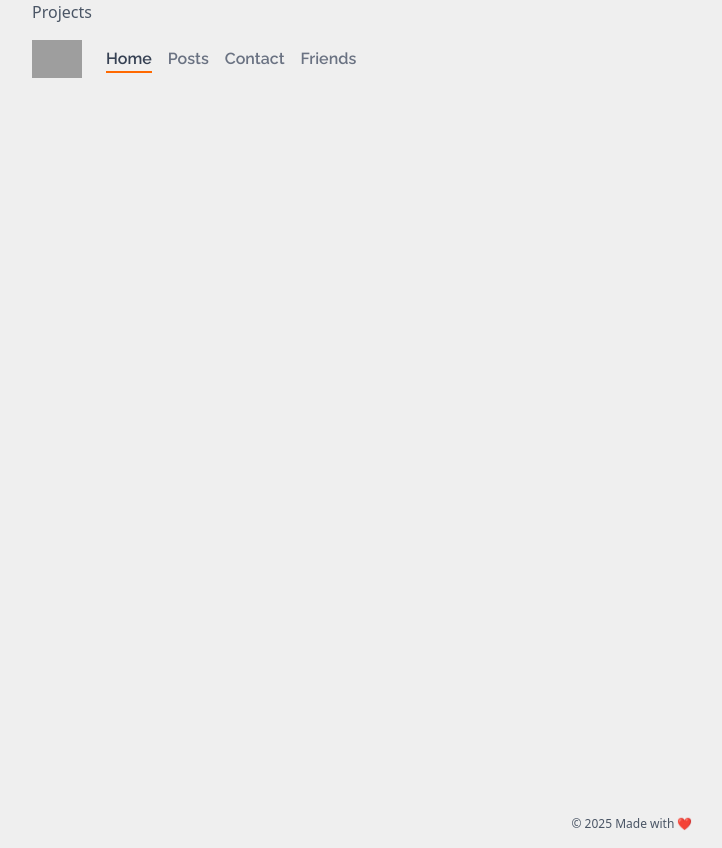
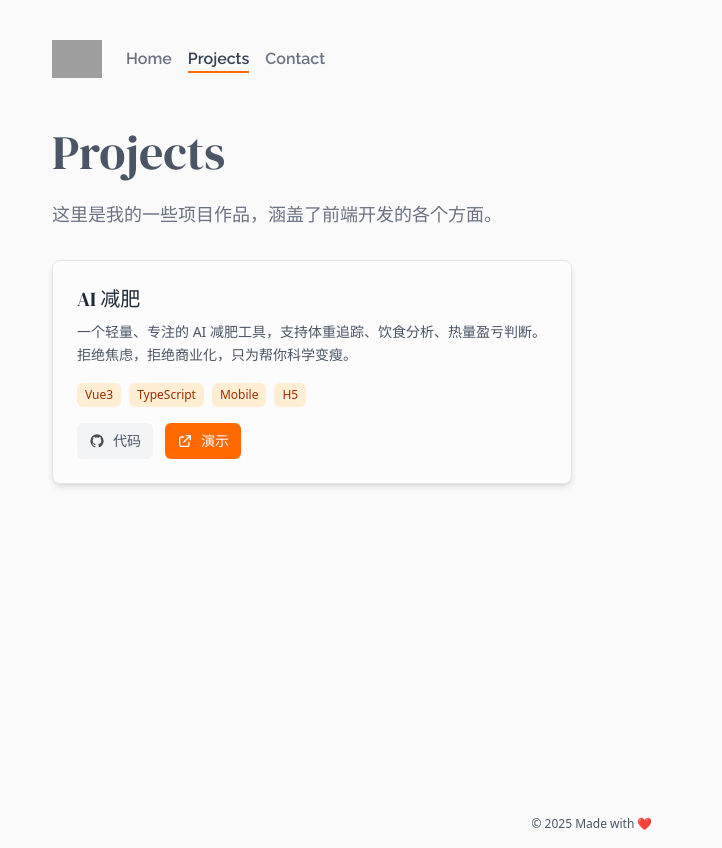
Before and after one commit to FoundDream/ziwen.icu, a Next.js app: page /projects in a window 1280 px wide. Shown: the whole page, without its empty margins (48-770 px from the left). Built offline with nearby package versions, Linux system fonts and the light colour scheme; grey boxes are pictures that could not be loaded.

Commit message:
feat: 精简博客

```diff
--- a/src/app/friends/page.tsx
+++ /dev/null
@@ -1,48 +0,0 @@
-"use client";
-import { dmSerifDisplay } from "@/fonts";
-import Image from "next/image";
-
-const Friends = () => {
-  return (
-    <div className="w-full h-full flex">
-      <div className="flex-3">
-        <p
-          className={`${dmSerifDisplay.className} text-5xl mt-2 mb-6 mt-32 animate-fadeInUp`}
-          style={{ animationDelay: '0s' }}
-        >
-          Friends
-        </p>
-        <div className="grid grid-cols-1 md:grid-cols-2 lg:grid-cols-3 gap-6">
-          <div
-            className="flex items-center gap-4 p-4 bg-[#efeffe] rounded-lg shadow-sm hover:shadow-md transition-shadow duration-300 cursor-pointer animate-fadeInRight"
-            style={{ animationDelay: '0.7s' }}
-            onClick={() => {
-              window.open("https://zjtdzyx.xyz/", "_blank");
-            }}
-          >
-            <div className="relative w-12 h-12">
-              <Image
-                src="https://avatars.githubusercontent.com/u/162132584?v=4"
-                alt="zjtdzyx"
-                fill
-                className="rounded-full object-cover"
-              />
-            </div>
-            <div className="flex flex-col">
-              <a
-                className="text-lg font-medium text-gray-800 hover:text-orange-500 transition-colors duration-200"
-                target="_blank"
-                rel="noopener noreferrer"
-              >
-                zjtdzyx
-              </a>
-              <p className="text-sm text-gray-500">前端开发工程师</p>
-            </div>
-          </div>
-        </div>
-      </div>
-    </div>
-  );
-};
-
-export default Friends;
--- a/src/app/globals.css
+++ b/src/app/globals.css
@@ -90,3 +90,13 @@
 .hover\:scale-102:hover {
   transform: scale(1.02);
 }
+
+/* Project card animations */
+.project-card {
+  transition: all 0.3s cubic-bezier(0.4, 0, 0.2, 1);
+}
+
+.project-card:hover {
+  transform: translateY(-4px);
+  box-shadow: 0 20px 25px -5px rgba(0, 0, 0, 0.1), 0 10px 10px -5px rgba(0, 0, 0, 0.04);
+}
--- a/src/app/layout.tsx
+++ b/src/app/layout.tsx
@@ -18,9 +18,9 @@ export default function RootLayout({
   return (
     <html lang="en">
       <body
-        className={`${geistSans.variable} antialiased bg-[#efefef] text-gray-600`}
+        className={`${geistSans.variable} antialiased bg-[#fafafa] text-gray-600`}
       >
-        <div className="min-h-screen flex flex-col pl-20">
+        <div className="min-h-screen flex flex-col px-25">
           <div className="flex-1 flex min-h-screen relative">
             <div className="flex items-center mt-10 absolute top-0 left-0">
               <Image
--- a/src/app/projects/page.tsx
+++ b/src/app/projects/page.tsx
@@ -1,5 +1,133 @@
+import { dmSerifDisplay } from "@/fonts";
+import Image from "next/image";
+
+interface Project {
+  id: number;
+  title: string;
+  description: string;
+  technologies: string[];
+  githubUrl?: string;
+  liveUrl?: string;
+  status: "completed" | "in-progress" | "planned";
+}
+
+const projects: Project[] = [
+  {
+    id: 1,
+    title: "AI 减肥",
+    description:
+      "一个轻量、专注的 AI 减肥工具，支持体重追踪、饮食分析、热量盈亏判断。拒绝焦虑，拒绝商业化，只为帮你科学变瘦。",
+    technologies: ["Vue3", "TypeScript", "Mobile", "H5"],
+    githubUrl: "https://github.com/FoundDream/lose-weight-app",
+    liveUrl: "https://lose-weight-app.vercel.app/",
+    status: "in-progress",
+  },
+];
+
+// 项目卡片组件
+const ProjectCard = ({
+  project,
+  index,
+}: {
+  project: Project;
+  index: number;
+}) => {
+  return (
+    <div
+      className="bg-[#fcfcfc] rounded-lg shadow-md overflow-hidden project-card animate-fadeInUp border border-gray-200"
+      style={{ animationDelay: `${index * 0.2}s` }}
+    >
+      <div className="p-6">
+        <h3
+          className={`${dmSerifDisplay.className} text-xl font-bold mb-2 text-gray-800`}
+        >
+          {project.title}
+        </h3>
+        <p className="text-gray-600 mb-4 text-sm leading-relaxed">
+          {project.description}
+        </p>
+
+        <div className="flex flex-wrap gap-2 mb-4">
+          {project.technologies.map((tech, techIndex) => (
+            <span
+              key={techIndex}
+              className="px-2 py-1 bg-orange-100 text-orange-800 rounded-md text-xs font-medium"
+            >
+              {tech}
+            </span>
+          ))}
+        </div>
+
+        <div className="flex gap-3">
+          {project.githubUrl && (
+            <a
+              href={project.githubUrl}
+              target="_blank"
+              rel="noopener noreferrer"
+              className="flex items-center gap-2 px-3 py-2 bg-gray-100 hover:bg-gray-200 rounded-md transition-colors duration-200 text-sm"
+            >
+              <Image
+                src="/icons/github.svg"
+                alt="GitHub"
+                width={16}
+                height={16}
+              />
+              代码
+            </a>
+          )}
+          {project.liveUrl && (
+            <a
+              href={project.liveUrl}
+              target="_blank"
+              rel="noopener noreferrer"
+              className="flex items-center gap-2 px-3 py-2 bg-orange-500 hover:bg-orange-600 text-white rounded-md transition-colors duration-200 text-sm"
+            >
+              <svg
+                className="w-4 h-4"
+                fill="none"
+                stroke="currentColor"
+                viewBox="0 0 24 24"
+              >
+                <path
+                  strokeLinecap="round"
+                  strokeLinejoin="round"
+                  strokeWidth={2}
+                  d="M10 6H6a2 2 0 00-2 2v10a2 2 0 002 2h10a2 2 0 002-2v-4M14 4h6m0 0v6m0-6L10 14"
+                />
+              </svg>
+              演示
+            </a>
+          )}
+        </div>
+      </div>
+    </div>
+  );
+};
+
 const Projects = () => {
-  return <div>Projects</div>;
+  return (
+    <div className="w-full">
+      <p
+        className={`${dmSerifDisplay.className} text-5xl mt-2 mb-6 mt-32 animate-fadeInUp`}
+        style={{ animationDelay: "0s" }}
+      >
+        Projects
+      </p>
+
+      <p
+        className="text-gray-500 mb-8 text-lg animate-fadeInUp"
+        style={{ animationDelay: "0.2s" }}
+      >
+        这里是我的一些项目作品，涵盖了前端开发的各个方面。
+      </p>
+
+      <div className="grid grid-cols-1 md:grid-cols-2 lg:grid-cols-2 gap-10">
+        {projects.map((project, index) => (
+          <ProjectCard key={project.id} project={project} index={index} />
+        ))}
+      </div>
+    </div>
+  );
 };
 
 export default Projects;
--- a/src/components/NavBar2/index.tsx
+++ b/src/components/NavBar2/index.tsx
@@ -11,9 +11,8 @@ const raleway = Raleway({
 
 const tabs = [
   { key: "Home", label: "Home", href: "/" },
-  { key: "Posts", label: "Posts", href: "/posts" },
+  { key: "Projects", label: "Projects", href: "/projects" },
   { key: "Contact", label: "Contact", href: "/contact" },
-  { key: "Friends", label: "Friends", href: "/friends" },
 ];
 
 const NavBar2 = () => {
```
